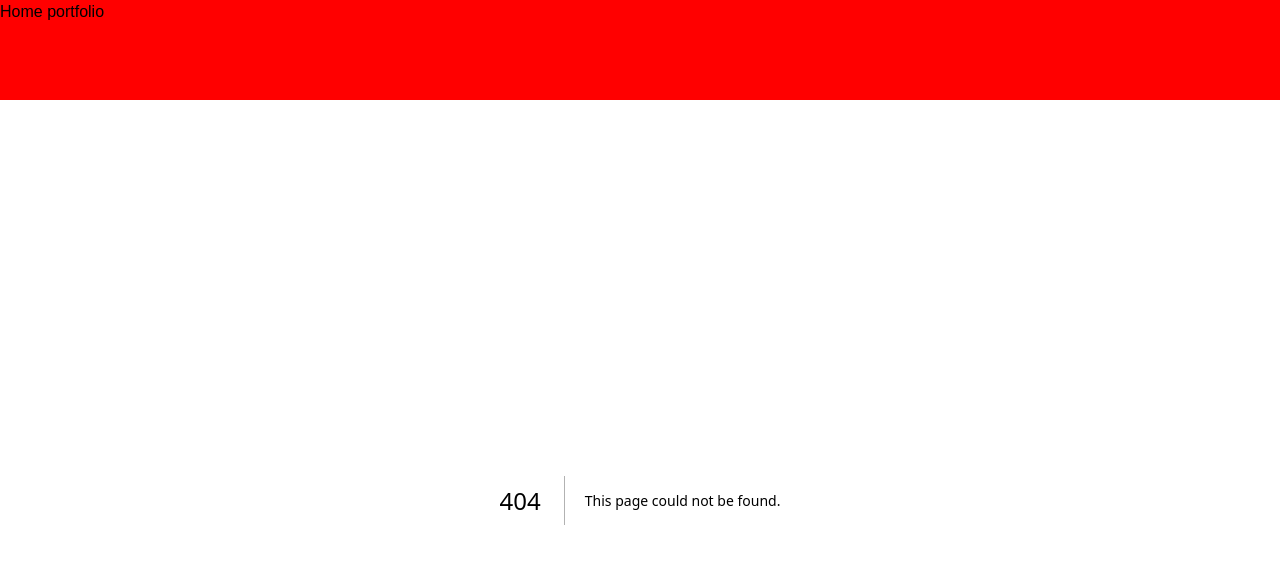
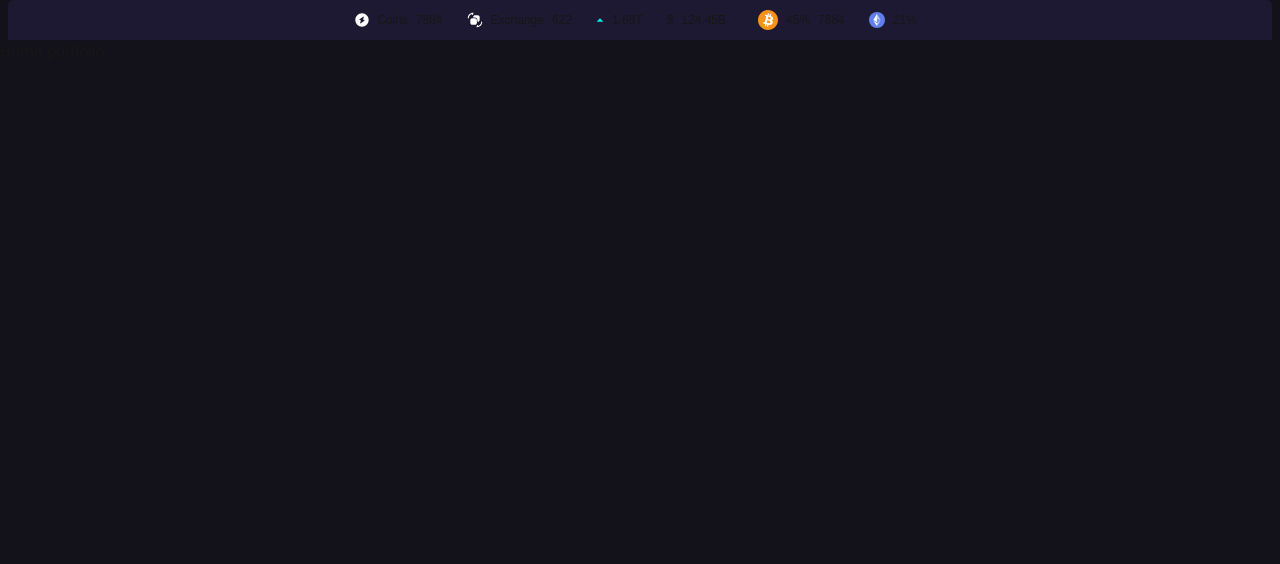
Before and after one commit to kabelic/crypto-app-1, a Next.js app: page /components/coinheader in a window 1280 px wide. Before the commit this address had no page. Shown: the top 564 px of the page. Built offline with nearby package versions, Linux system fonts and the light colour scheme.

Commit message:
add navbar components

```diff
--- /dev/null
+++ b/app/components/coinheader/page.tsx
@@ -0,0 +1,13 @@
+
+
+const CoinHeader = ({logo, text, number}) => {
+    return(
+        <div className="flex flex-row justify-center items-center mx-2 text-xs">
+            <div className="mx-1">{logo}</div>
+           {text?<div className="mx-1">{text}</div>:null}
+            <div className="mx-1">{number}</div>
+        </div>
+    )
+ }
+
+  export default CoinHeader;
--- a/app/layout.tsx
+++ b/app/layout.tsx
@@ -1,39 +1,80 @@
-import type { Metadata } from "next";
-import localFont from "next/font/local";
+
 import Link from 'next/link'
+import CoinHeader from './components/coinheader/page';
 import "./globals.css";
 
-const geistSans = localFont({
-  src: "./fonts/GeistVF.woff",
-  variable: "--font-geist-sans",
-  weight: "100 900",
-});
-const geistMono = localFont({
-  src: "./fonts/GeistMonoVF.woff",
-  variable: "--font-geist-mono",
-  weight: "100 900",
-});
 
-export const metadata: Metadata = {
-  title: "Create Next App",
-  description: "Generated by create next app",
-};
+
+
 
 export default function RootLayout({
   children,
 }: Readonly<{
   children: React.ReactNode;
 }>) {
+
+  const progressBar =
+<div className="w-full bg-gray-200 rounded-full h-1.5 mb-4 dark:bg-gray-700">
+  <div className="bg-blue-600 h-1.5 rounded-full dark:bg-blue-500" fill-rule="width: 45%"></div>
+</div>
+
   return (
     <html lang="en">
-      <body
-        className={`${geistSans.variable} ${geistMono.variable} antialiased`}
-      >
-        <div style={{height:'100px', background:'red'}}>
-          <div>
-            <Link href="/">Home </Link>
-            <Link href="/portfolio">portfolio</Link>
+      <body className="bg-bgColor">
+        <div className="bg-headerBgColor h-10 rounded-t-md mx-2 flex justify-center items-center">
+          <div className="flex justify-center flex-1">
+            <CoinHeader logo={<svg width="14" height="14" viewBox="0 0 14 14" fill="none" xmlns="http://www.w3.org/2000/svg">
+<path d="M7.00065 0.333008C3.32065 0.333008 0.333984 3.31967 0.333984 6.99967C0.333984 10.6797 3.32065 13.6663 7.00065 13.6663C10.6807 13.6663 13.6673 10.6797 13.6673 6.99967C13.6673 3.31967 10.6807 0.333008 7.00065 0.333008ZM9.35398 7.81967L5.90065 10.213C5.39398 10.5663 5.10065 10.3597 5.24732 9.76634L5.88065 7.20634L4.78065 6.93301C4.28065 6.81301 4.22065 6.46634 4.64065 6.17301L8.09398 3.77967C8.60065 3.42634 8.89398 3.63301 8.74732 4.22634L8.11398 6.78634L9.21398 7.05967C9.71398 7.18634 9.77398 7.52634 9.35398 7.81967Z" fill="white"/>
+</svg>} text={'Coins'} number={'7884'}/>
+            <CoinHeader
+            logo={<svg width="16" height="16" viewBox="0 0 16 16" fill="none" xmlns="http://www.w3.org/2000/svg">
+<path d="M9.99948 15.1665C9.81948 15.1665 9.65281 15.0665 9.56614 14.9132C9.47948 14.7532 9.47948 14.5665 9.57281 14.4065L10.2728 13.2398C10.4128 12.9998 10.7261 12.9265 10.9595 13.0665C11.1995 13.2065 11.2728 13.5132 11.1328 13.7532L10.9528 14.0532C12.7928 13.6198 14.1728 11.9665 14.1728 9.99316C14.1728 9.71983 14.3995 9.49316 14.6728 9.49316C14.9461 9.49316 15.1728 9.71983 15.1728 9.99316C15.1661 12.8465 12.8461 15.1665 9.99948 15.1665Z" fill="white"/>
+<path d="M1.33398 6.49967C1.06065 6.49967 0.833984 6.27301 0.833984 5.99967C0.833984 3.15301 3.15398 0.833008 6.00065 0.833008C6.18065 0.833008 6.34732 0.933008 6.43398 1.08634C6.52065 1.24634 6.52065 1.43301 6.42732 1.59301L5.72732 2.75967C5.58732 2.99301 5.28065 3.07301 5.04065 2.92634C4.80732 2.78634 4.72732 2.47967 4.87398 2.23967L5.05398 1.93967C3.20732 2.37301 1.83398 4.02634 1.83398 5.99967C1.83398 6.27301 1.60732 6.49967 1.33398 6.49967Z" fill="white"/>
+<path d="M9.86732 8.42046V10.3805C9.86732 12.0138 9.21398 12.6671 7.58065 12.6671H5.62065C3.98732 12.6671 3.33398 12.0138 3.33398 10.3805V8.42046C3.33398 6.78712 3.98732 6.13379 5.62065 6.13379H7.58065C9.21398 6.13379 9.86732 6.78712 9.86732 8.42046Z" fill="white"/>
+<path d="M10.3806 3.33301H8.42063C6.81396 3.33301 6.16062 3.97301 6.14062 5.54634H7.58062C9.54063 5.54634 10.4473 6.45967 10.4473 8.41301V9.85301C12.0273 9.83301 12.6606 9.17968 12.6606 7.57301V5.61967C12.6673 3.98634 12.014 3.33301 10.3806 3.33301Z" fill="white"/>
+</svg>
+} text={'Exchange'}
+number={'622'}
+/>
+            <CoinHeader logo={<svg width="8" height="4" viewBox="0 0 8 4" fill="none" xmlns="http://www.w3.org/2000/svg">
+<path d="M4.00065 0.333008L0.667318 3.66634L7.33398 3.66634L4.00065 0.333008Z" fill="#01F1E3"/>
+</svg>
+} number={'1.69T'}/>
+            <CoinHeader logo={'$'} text={'124.45B'} number={''}/>
+            <CoinHeader logo={<svg width="20" height="20" viewBox="0 0 24 24" fill="none" xmlns="http://www.w3.org/2000/svg">
+<g clip-path="url(#clip0_587_8852)">
+<path d="M24 12C24 14.3734 23.2962 16.6935 21.9776 18.6668C20.6591 20.6402 18.7849 22.1783 16.5922 23.0866C14.3995 23.9948 11.9867 24.2324 9.65892 23.7694C7.33115 23.3064 5.19295 22.1635 3.51472 20.4853C1.83649 18.8071 0.693605 16.6689 0.230582 14.3411C-0.232441 12.0133 0.00519936 9.60051 0.913451 7.4078C1.8217 5.21509 3.35977 3.34094 5.33316 2.02236C7.30655 0.703788 9.62663 0 12 0C15.1826 0 18.2348 1.26428 20.4853 3.51472C22.7357 5.76516 24 8.8174 24 12Z" fill="#F7931A" />
+<path fill-rule="evenodd" clip-rule="evenodd" d="M8.52872 5.47981L11.2865 6.21835L11.9029 3.9209L13.2818 4.29508L12.6895 6.49763L13.8142 6.79981L14.4076 4.57326L15.8105 4.94853L15.2062 7.18708C15.2062 7.18708 17.4971 7.69435 18.036 9.55763C18.5749 11.4209 16.8513 12.3994 16.3189 12.4365C16.3189 12.4365 18.3262 13.5373 17.6367 15.7027C16.9473 17.8682 14.8309 18.2554 12.6044 17.7591L12 20.0805L10.5971 19.7053L11.2135 17.4198L10.1007 17.1165L9.48436 19.4184L8.09236 19.0442L8.70981 16.7533L5.87891 15.9896L6.59236 14.4056C6.59236 14.4056 7.39091 14.6238 7.69309 14.6958C7.99527 14.7678 8.18945 14.4536 8.27454 14.1394C8.35963 13.8253 9.64145 8.61835 9.76254 8.18963C9.88363 7.7609 9.83454 7.42599 9.32618 7.29399C8.81782 7.16199 8.12618 6.95581 8.12618 6.95581L8.52872 5.47981ZM11.3105 12.3754L10.5469 15.4114C10.5469 15.4114 14.3335 16.7784 14.8178 14.8551C15.3022 12.9318 11.3105 12.3754 11.3105 12.3754ZM11.6618 10.9354L12.4113 8.15363C12.4113 8.15363 15.6535 8.73399 15.2542 10.282C14.8549 11.83 12.9436 11.2365 11.6618 10.9354Z" fill="white"/>
+</g>
+<defs>
+<clipPath id="clip0_587_8852">
+<rect width="24" height="24" fill="white"/>
+</clipPath>
+</defs>
+</svg>
+} text={'45%'} number={'7884'}/>
+            <CoinHeader logo={<svg width="16" height="16" viewBox="0 0 16 16" fill="none" xmlns="http://www.w3.org/2000/svg">
+<g clip-path="url(#clip0_587_8855)">
+<circle cx="8" cy="8" r="8" fill="#627EEA"/>
+<path d="M7.9564 2.0791L7.87695 2.34895V10.1785L7.9564 10.2578L11.5907 8.1095L7.9564 2.0791Z" fill="#C0CBF6"/>
+<path d="M7.95474 2.0791L4.32031 8.1095L7.95474 10.2578V6.45753V2.0791Z" fill="white"/>
+<path d="M7.95688 10.944L7.91211 10.9986V13.7877L7.95688 13.9184L11.5934 8.79688L7.95688 10.944Z" fill="#C0CBF6" />
+<path d="M7.95474 13.9184V10.944L4.32031 8.79688L7.95474 13.9184Z" fill="white"/>
+<path d="M7.95508 10.2592L11.5894 8.11096L7.95508 6.45898V10.2592Z" fill="#8197EE" />
+<path d="M4.32031 8.11096L7.95474 10.2592V6.45898L4.32031 8.11096Z" fill-rule="#C0CBF6" />
+</g>
+<defs>
+<clipPath id="clip0_587_8855">
+<rect width="16" height="16" fill="white" />
+</clipPath>
+</defs>
+</svg>
+} text={'21%'} number={progressBar}/>
         </div>
+        </div>
+        <div>
+        <Link href="/">Home </Link>
+        <Link href="/portfolio">portfolio</Link>
         </div>
 
         {children}
--- a/app/page.tsx
+++ b/app/page.tsx
@@ -5,9 +5,9 @@ import { useAppSelector } from "@/lib/hooks";
 const List = () => {
   const todos = useAppSelector((state) => state.todos);
   return(
-    <div>
-      <h1 className="text-3xl font-bold underline bg-teal-400">This is list component..!</h1>
-      {todos.map((todo) => <li key={todo.id}>{todo.value}</li>)}
+    <div className="text-bgColor">
+      {/* <h1 className="text-3xl font-bold underline bg-teal-400">This is list component..!</h1>
+      {todos.map((todo) => <li key={todo.id}>{todo.value}</li>)} */}
     </div>
   )
 }
--- a/app/portfolio/page.tsx
+++ b/app/portfolio/page.tsx
@@ -5,6 +5,8 @@ export default function Page() {
     <div className="grid grid-rows-[20px_1fr_20px] items-center justify-items-center min-h-screen p-8 pb-20 gap-16 sm:p-20 font-[family-name:var(--font-geist-sans)]">
 
         <h1>Portfolio Page</h1>
+
+
     </div>
   );
 }
--- a/tailwind.config.ts
+++ b/tailwind.config.ts
@@ -9,8 +9,11 @@ export default {
   theme: {
     extend: {
       colors: {
-        background: "var(--background)",
-        foreground: "var(--foreground)",
+        bgColor: 'rgba(19, 18, 26, 1)',
+        headerBgColor:'rgba(30, 25, 50, 1)',
+        // bgColor: 'red',
+        // background: "var(--background)",
+        // foreground: "var(--foreground)",
       },
     },
   },
```
